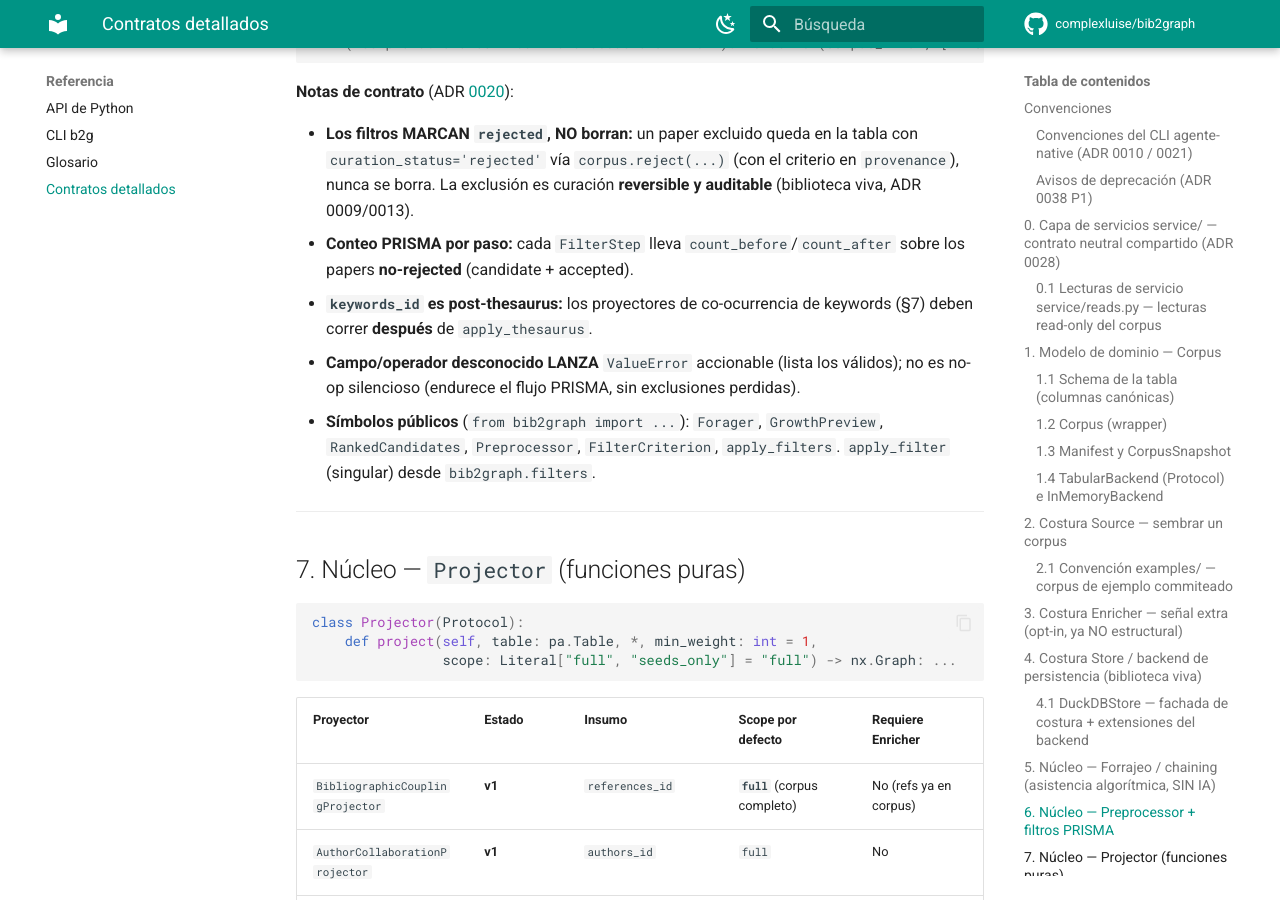
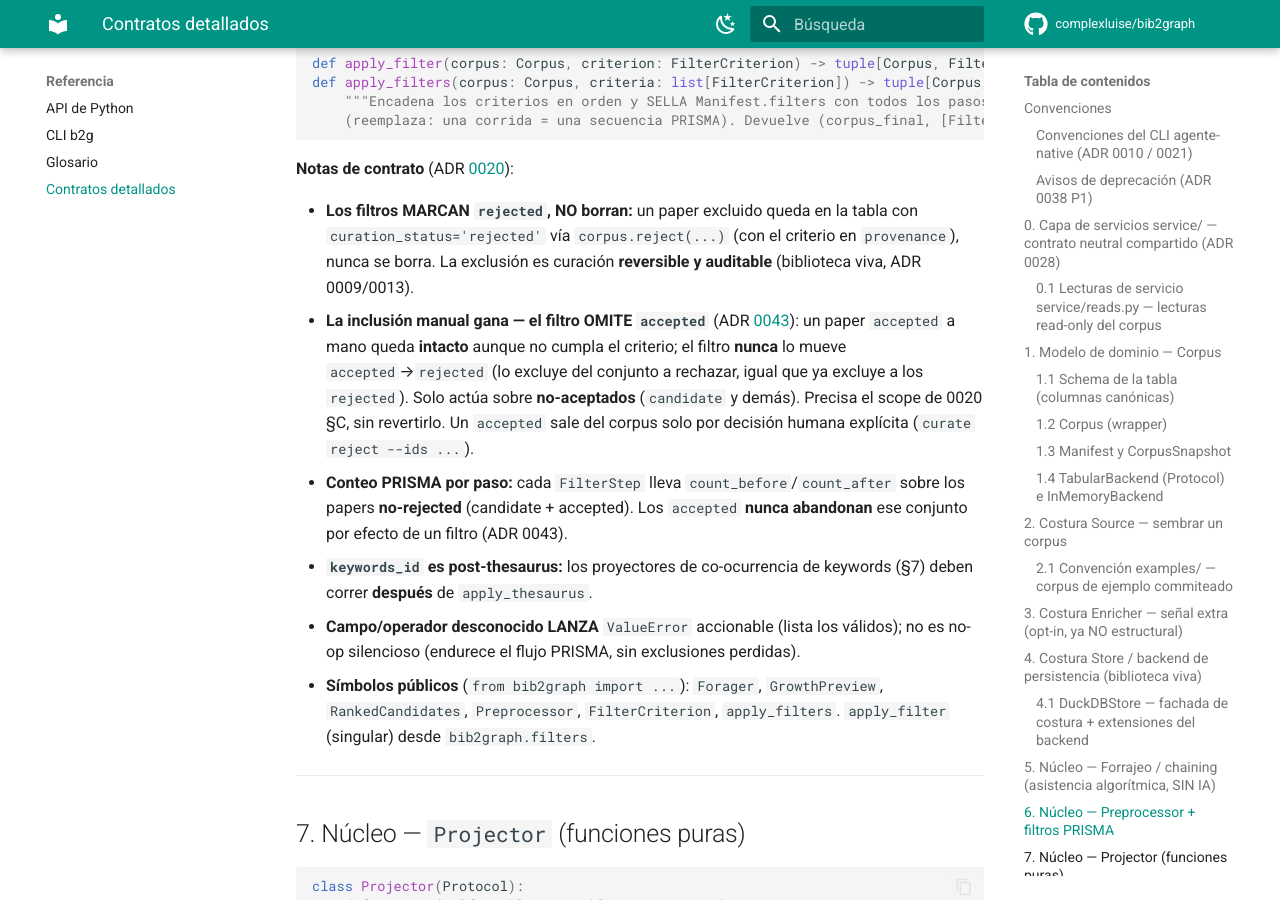
Before and after one commit to complexluise/bib2graph, an MkDocs documentation site: the page built from docs/API.md, in a window 1280 px wide and 900 px high, scrolled down 30170 px. Built offline with MkDocs 1.6.1 and Material for MkDocs 9.7.7, drawn with Linux system fonts in a browser that asks for light colours; comment, search, counter and statistics services are not loaded; some of the changed text lies outside the part shown.

Commit message:
docs(api): precisar que curate filter omite accepted (ADR 0043)
§curate y las notas de contrato del ADR 0020 ahora declaran que el filtro
PRISMA nunca mueve un paper `accepted`→`rejected` (la inclusión manual gana);
el conteo por paso aclara que los `accepted` no abandonan el conjunto
no-rejected por efecto de un filtro.

Refs #233
Co-Authored-By: Claude Opus 4.8 <noreply@anthropic.com>

```diff
--- a/docs/API.md
+++ b/docs/API.md
@@ -133,7 +133,10 @@ VERBO:** solo **`curate filter`→`FILTERED`**; el resto transversal. **BREAKING
 - **`curate filter`** (`--year-gte`/`--year-lte`, `--language`, `--type`, `--min-citations`): aplica
   inclusión/exclusión PRISMA **marcando `rejected`** (no borra) con conteo por paso. **Transiciona a
   `FILTERED`.** Comparte `filter_corpus(store_path, *, year_gte, year_lte, language, type_in,
-  min_citations, decided_at)` con el verbo suelto `filter`.
+  min_citations, decided_at)` con el verbo suelto `filter`. **La inclusión manual gana** (ADR
+  [0043](decisiones/0043-precedencia-inclusion-manual-en-curate.md)): el filtro **omite los papers
+  `accepted`** (nunca los rechaza, aunque no cumplan el criterio), igual que ya omite a los `rejected`;
+  solo marca `rejected` a los **no-aceptados** (`candidate` y demás) que no pasan.
 
 **`build` y `export` separados** (ADR 0021 §B). `build` computa `Networks.quick` (4-5 redes) y escribe
 a `<workspace>/networks/<kind>/` (transiciona a `BUILT`); `export --format graphml|csv` **relee** esos
@@ -1213,8 +1216,15 @@ def apply_filters(corpus: Corpus, criteria: list[FilterCriterion]) -> tuple[Corp
 - **Los filtros MARCAN `rejected`, NO borran:** un paper excluido queda en la tabla con
   `curation_status='rejected'` vía `corpus.reject(...)` (con el criterio en `provenance`), nunca se
   borra. La exclusión es curación **reversible y auditable** (biblioteca viva, ADR 0009/0013).
+- **La inclusión manual gana — el filtro OMITE `accepted`** (ADR
+  [0043](decisiones/0043-precedencia-inclusion-manual-en-curate.md)): un paper `accepted` a mano queda
+  **intacto** aunque no cumpla el criterio; el filtro **nunca** lo mueve `accepted`→`rejected` (lo
+  excluye del conjunto a rechazar, igual que ya excluye a los `rejected`). Solo actúa sobre **no-aceptados**
+  (`candidate` y demás). Precisa el scope de 0020 §C, sin revertirlo. Un `accepted` sale del corpus solo
+  por decisión humana explícita (`curate reject --ids ...`).
 - **Conteo PRISMA por paso:** cada `FilterStep` lleva `count_before`/`count_after` sobre los papers
-  **no-rejected** (candidate + accepted).
+  **no-rejected** (candidate + accepted). Los `accepted` **nunca abandonan** ese conjunto por efecto de
+  un filtro (ADR 0043).
 - **`keywords_id` es post-thesaurus:** los proyectores de co-ocurrencia de keywords (§7) deben correr
   **después** de `apply_thesaurus`.
 - **Campo/operador desconocido LANZA** `ValueError` accionable (lista los válidos); no es no-op
```
